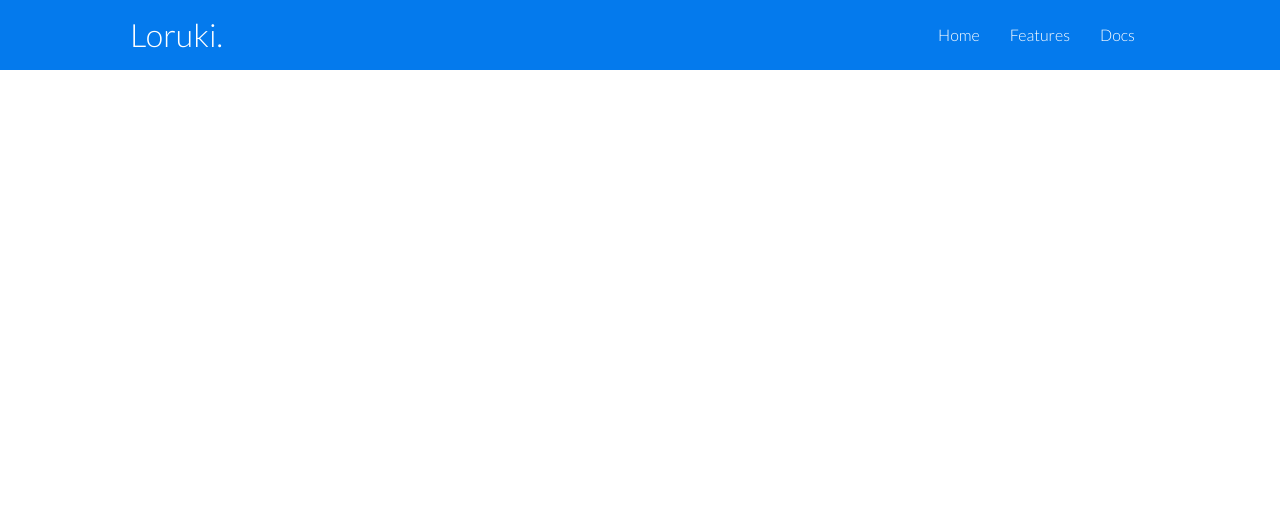
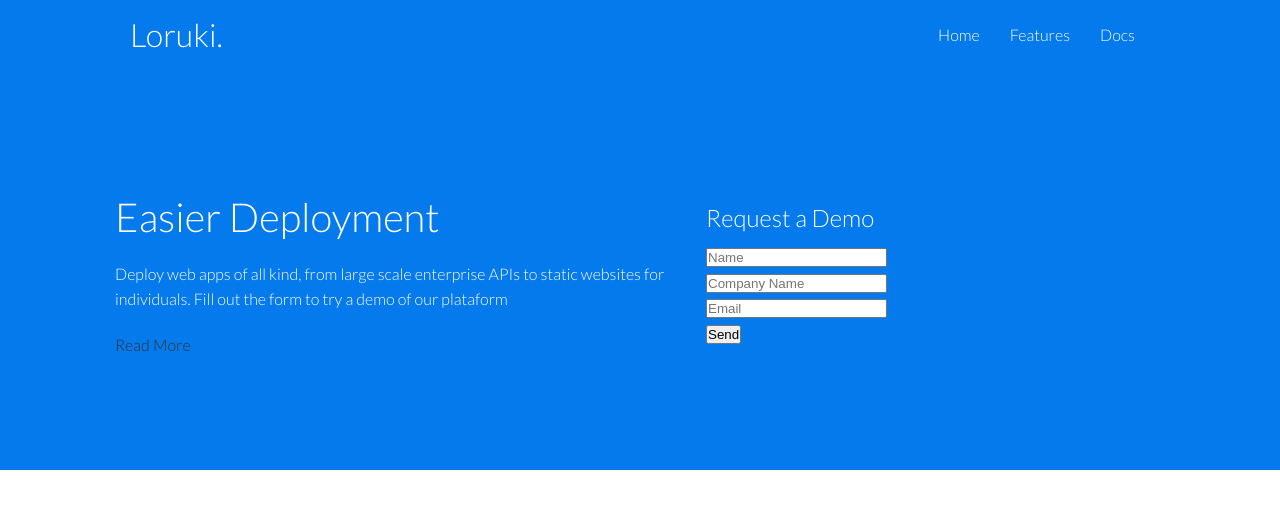
Before and after one commit to luc4s92/Cloud-site, a plain HTML site: page index.html in a window 1280 px wide. Drawn offline with Linux system fonts and the light colour scheme.

Commit message:
Create showcase section and start styling

```diff
--- a/css/style.css
+++ b/css/style.css
@@ -1,4 +1,8 @@
 @import url('https://fonts.googleapis.com/css2?family=Lato:wght@300&display=swap');
+
+:root{
+    --primary-color: #047aed;
+}
 
 *{
     box-sizing: border-box;
@@ -34,9 +38,9 @@ p{
 img{
     width: 100%;
 }
-
+/* Navbar styling*/
 .navbar{
-    background-color: #047aed;
+    background-color: var(--primary-color);
     color: #fff;
     height: 70px;
 }
@@ -59,6 +63,30 @@ img{
     justify-content: space-between;
 }
 
+/* Showcase */
+
+.showcase{
+    height: 400px;
+    background-color: var(--primary-color);
+    color: #fff;
+    position: relative;
+}
+
+.showcase h1{
+    font-size: 40px;
+}
+
+.showcase p{
+    margin: 20px 0;
+}
+
+.showcase .grid{
+    grid-template-columns: 55% 45%;
+    gap: 30px;
+}
+
+/* Utilities */
+
 .container{
     max-width: 1100px;
     margin: 0 auto;
@@ -72,3 +100,12 @@ img{
     align-items: center;
     height: 100%;
 }
+
+.grid{
+    display: grid;
+    grid-template-columns: repeat(2, 1fr);
+    gap: 20px;
+    justify-content: center;
+    align-items: center;
+    height: 100%;
+}
--- a/index.html
+++ b/index.html
@@ -21,5 +21,36 @@
             </nav>
         </div>
     </div>
+
+    <!--Showcase-->
+    <section class="showcase">
+        <div class="container grid">
+            <div class="showcase_text">
+                <h1>Easier Deployment</h1>
+                <p>Deploy web apps of all kind, from
+                    large scale enterprise APIs to static
+                    websites for individuals. Fill out the
+                    form to try a demo of our plataform
+                </p>
+                <a href="features.html" class="btn btn-outline"> Read More</a>
+            </div>
+
+            <div class="showcase-form card">
+                <h2>Request a Demo</h2>
+                <form>
+                    <div class="form-control">
+                        <input type="text" name="name" placeholder="Name" required>
+                    </div>
+                    <div class="form-control">
+                        <input type="text" name="company" placeholder="Company Name" required>
+                    </div>
+                    <div class="form-control">
+                        <input type="email" name="email" placeholder="Email" required>
+                    </div>
+                    <input type="submit" value="Send" class="btn btn-primary">
+                </form>
+            </div>
+        </div>
+    </section>
 </body>
 </html>
```
